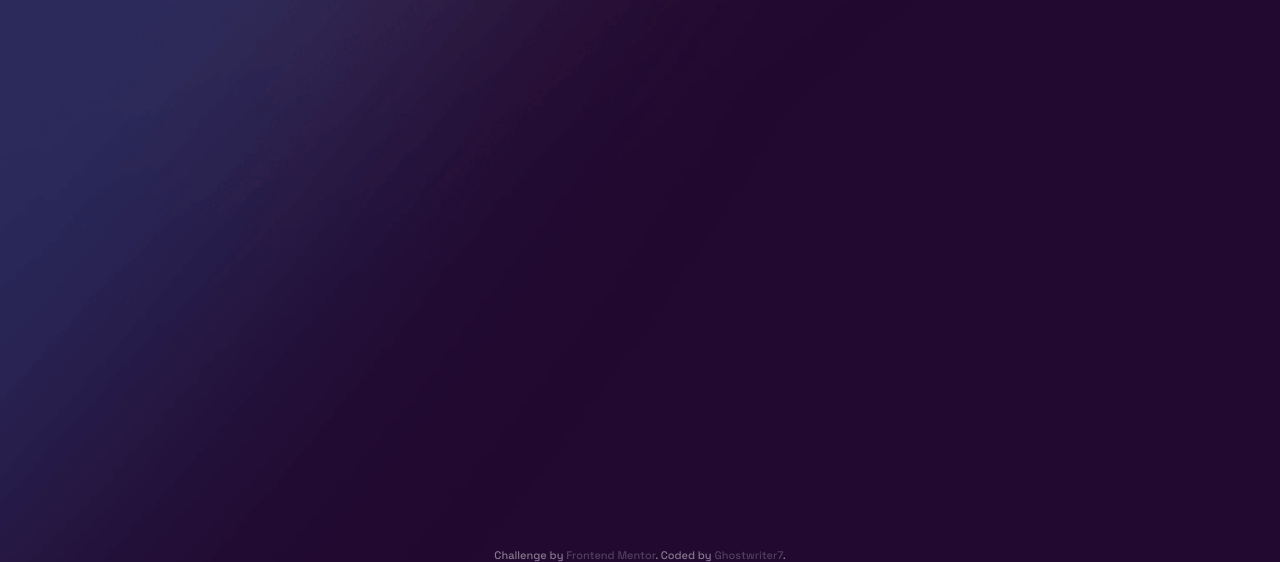
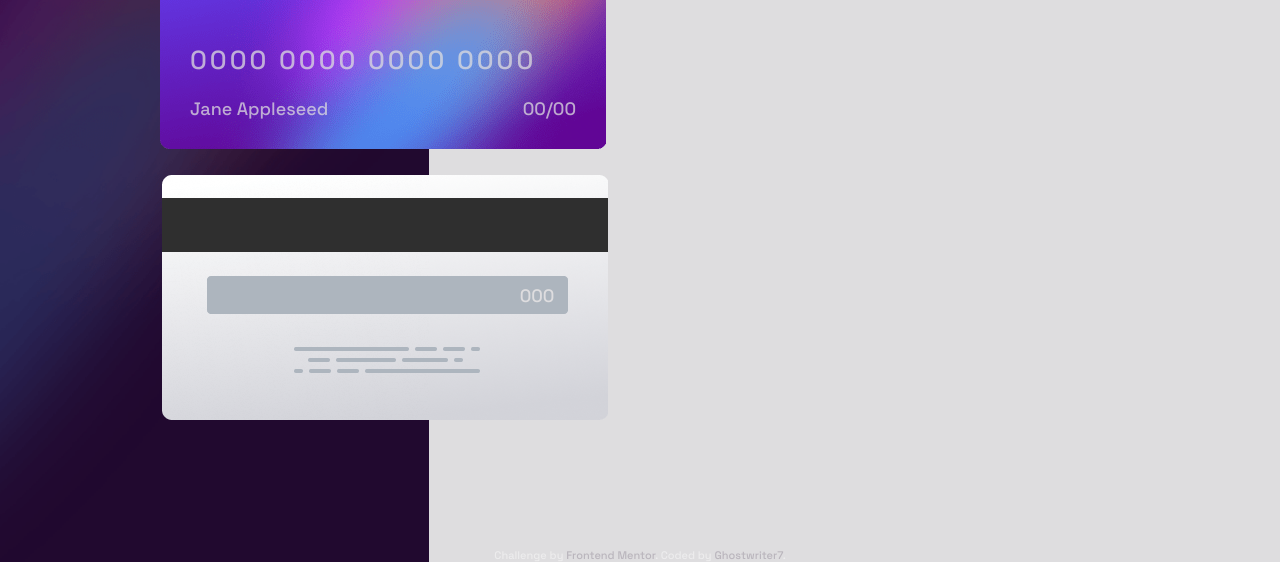
Before and after one commit to ghostwriter7/interactive-card-details-form, a plain HTML site: page index.html in a window 1280 px wide. Shown: the part 238-800 px from the top of the page. Drawn offline with Linux system fonts and the light colour scheme.

Commit message:
Cards displayed

```diff
--- a/index.html
+++ b/index.html
@@ -11,32 +11,52 @@
 </head>
 <body>
 
-  0000 0000 0000 0000
-  Jane Appleseed
-  00/00
+  <main>
+    <div class="col cards">
+      <div class="cards__card cards__card--front">
+        <span class="cards__logo"></span>
+        <div><p class="cards__number">
+          0000 0000 0000 0000
+        </p>
+          <div class="cards__details">
+            <span class="cards__name">Jane Appleseed</span>
+            <span class="cards__date">00/00</span>
+          </div>
+        </div>
+      </div>
+      <div class="cards__card cards__card--back">
+        <span class="cards__secret">000</span>
+      </div>
+    </div>
+    <div class="col">
 
-  000
+    </div>
+  </main>
 
-  Cardholder Name
-  e.g. Jane Appleseed
 
-  Card Number
-  e.g. 1234 5678 9123 0000
 
-  Exp. Date (MM/YY)
-  MM
-  YY
 
-  CVC
-  e.g. 123
 
-  Confirm
+<!--  Cardholder Name-->
+<!--  e.g. Jane Appleseed-->
 
-  <!-- Completed state start -->
+<!--  Card Number-->
+<!--  e.g. 1234 5678 9123 0000-->
 
-  Thank you!
-  We've added your card details
-  Continue
+<!--  Exp. Date (MM/YY)-->
+<!--  MM-->
+<!--  YY-->
+
+<!--  CVC-->
+<!--  e.g. 123-->
+
+<!--  Confirm-->
+
+<!--  &lt;!&ndash; Completed state start &ndash;&gt;-->
+
+<!--  Thank you!-->
+<!--  We've added your card details-->
+<!--  Continue-->
 
   <div class="attribution">
     Challenge by <a href="https://www.frontendmentor.io?ref=challenge" target="_blank">Frontend Mentor</a>.
--- a/style.css
+++ b/style.css
@@ -16,9 +16,84 @@
 }
 
 body {
-    background: url('images/bg-main-desktop.png') no-repeat center;
-    background-size: cover;
+    align-items: center;
+    background-color: var(--clr-light);
+    background-image: url('images/bg-main-desktop.png');
+    background-repeat: no-repeat;
+    background-size: contain;
+    display: flex;
+    flex-direction: column;
     font: 500 18px 'Space Grotesk';
+    justify-content: center;
+    min-height: 100vh;
+}
+
+main {
+    display: flex;
+    width: 80%;
+}
+
+.col {
+    display: flex;
+    flex-basis: 50%;
+    flex-direction: column;
+    padding: 32px;
+}
+
+.cards {
+    gap: 25px;
+}
+
+.cards__card {
+    background-repeat: no-repeat;
+    height: 246px;
+    min-width: 446px;
+}
+
+.cards__card--front {
+    align-self: flex-start;
+    background-image: url("images/bg-card-front.png");
+    color: var(--clr-light);
+    display: flex;
+    flex-direction: column;
+    justify-content: space-between;
+    padding: 30px;
+}
+
+.cards__card--back {
+    align-self: flex-end;
+    background-image: url("images/bg-card-back.png");
+    position: relative;
+}
+
+.cards__number, .cards__details {
+    opacity: .75;
+}
+
+.cards__number {
+    font-size: 1.45em;
+    letter-spacing: 3px;
+    margin-bottom: 20px;
+}
+
+.cards__details {
+    display: flex;
+    justify-content: space-between;
+}
+
+.cards__secret {
+    color: var(--clr-light);
+    position: absolute;
+    right: 12%;
+    top: 49%;
+    transform: translateY(-50%);
+}
+
+.cards__logo {
+    background: url("images/card-logo.svg") no-repeat;
+    height: 50px;
+    width: 100px;
+    align-self: flex-start;
 }
 
 .attribution {
```
